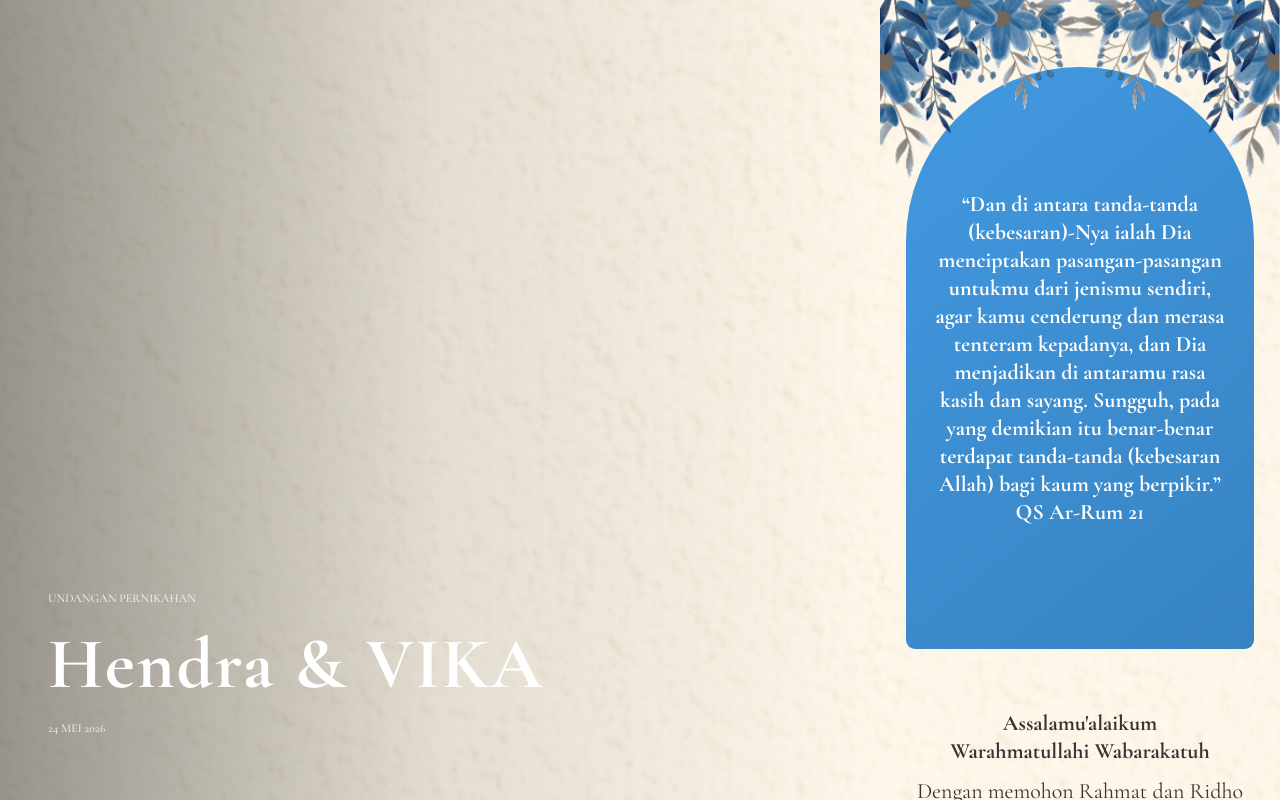
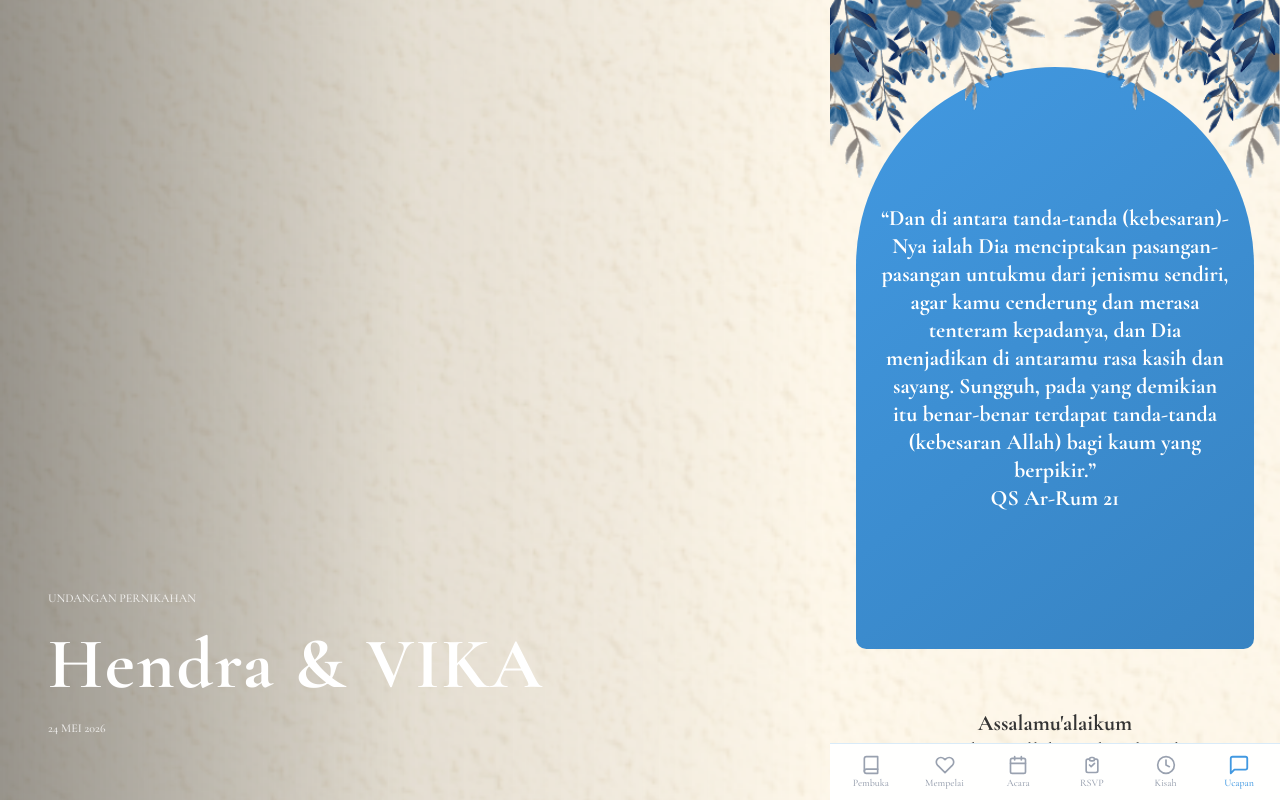
Before and after one commit to Arrasyidff/web-invitation-bunvik, a Next.js app: page / in a window 1280 px wide. Both pictures are taken after a click on the button "Buka undangan". Built offline with nearby package versions, Linux system fonts and the light colour scheme.

Commit message:
feat: Add BottomNavbar component for improved navigation and user experience on the homepage. Integrate it into both mobile and desktop layouts, enhancing accessibility to different sections.

```diff
--- a/src/app/page.tsx
+++ b/src/app/page.tsx
@@ -1,6 +1,6 @@
 "use client";
 
-import { useState, useEffect } from "react";
+import { useState, useEffect, useRef } from "react";
 import { CoverSection } from "@/features/cover/components/CoverSection";
 import { CoverLeftPanel } from "@/features/cover/components/CoverLeftPanel";
 import { CoverRightPanel } from "@/features/cover/components/CoverRightPanel";
@@ -11,6 +11,7 @@ import { RsvpSection } from "@/features/rsvp/components/RsvpSection";
 import { StorySection } from "@/features/story/components/StorySection";
 import { WishesSection } from "@/features/wishes/components/WishesSection";
 import { LoadingOverlay } from "@/components/ui/LoadingOverlay";
+import { BottomNavbar } from "@/components/ui/BottomNavbar";
 
 import backgroundSrc from "@/app/assets/background.png";
 import blueEnvelopeSrc from "@/app/assets/blue-envelope.png";
@@ -29,6 +30,7 @@ const PRELOAD_IMAGE_URLS = [
 export default function HomePage() {
   const [isInvitationOpen, setIsInvitationOpen] = useState(false);
   const [isLoading, setIsLoading] = useState(true);
+  const desktopScrollRef = useRef<HTMLDivElement>(null);
 
   useEffect(() => {
     const MINIMUM_LOAD_MS = 800;
@@ -71,7 +73,8 @@ export default function HomePage() {
         {!isInvitationOpen ? (
           <CoverSection onOpen={() => setIsInvitationOpen(true)} />
         ) : (
-          <div>
+          <>
+            <div className="pb-16">
               <OpeningSection />
               <CoupleSection />
               <EventSection />
@@ -79,13 +82,16 @@ export default function HomePage() {
               <StorySection />
               <WishesSection />
             </div>
+            <BottomNavbar className="fixed bottom-0 left-0 right-0 z-50" />
+          </>
         )}
       </div>
 
       {/* Desktop/tablet layout */}
       <div className="hidden md:flex h-screen">
         <CoverLeftPanel />
-        <div className="w-100 h-full overflow-y-auto shrink-0">
+        <div className="w-112.5 h-full shrink-0 flex flex-col">
+          <div ref={desktopScrollRef} className="flex-1 overflow-y-auto">
             {!isInvitationOpen ? (
               <CoverRightPanel onOpen={() => setIsInvitationOpen(true)} />
             ) : (
@@ -99,6 +105,10 @@ export default function HomePage() {
               </div>
             )}
           </div>
+          {isInvitationOpen && (
+            <BottomNavbar scrollContainerRef={desktopScrollRef} />
+          )}
+        </div>
       </div>
     </main>
   );
--- /dev/null
+++ b/src/components/ui/BottomNavbar.tsx
@@ -0,0 +1,132 @@
+"use client";
+
+import { useState, useEffect, RefObject } from "react";
+
+interface NavItem {
+  id: string;
+  label: string;
+  icon: React.ReactNode;
+}
+
+interface BottomNavbarProps {
+  scrollContainerRef?: RefObject<HTMLDivElement | null>;
+  className?: string;
+}
+
+const NAV_ITEMS: NavItem[] = [
+  {
+    id: "opening",
+    label: "Pembuka",
+    icon: (
+      <svg viewBox="0 0 24 24" fill="none" stroke="currentColor" strokeWidth="2" strokeLinecap="round" strokeLinejoin="round" className="w-full h-full">
+        <path d="M4 19.5A2.5 2.5 0 0 1 6.5 17H20" />
+        <path d="M6.5 2H20v20H6.5A2.5 2.5 0 0 1 4 19.5v-15A2.5 2.5 0 0 1 6.5 2z" />
+      </svg>
+    ),
+  },
+  {
+    id: "couple",
+    label: "Mempelai",
+    icon: (
+      <svg viewBox="0 0 24 24" fill="none" stroke="currentColor" strokeWidth="2" strokeLinecap="round" strokeLinejoin="round" className="w-full h-full">
+        <path d="M20.84 4.61a5.5 5.5 0 0 0-7.78 0L12 5.67l-1.06-1.06a5.5 5.5 0 0 0-7.78 7.78l1.06 1.06L12 21.23l7.78-7.78 1.06-1.06a5.5 5.5 0 0 0 0-7.78z" />
+      </svg>
+    ),
+  },
+  {
+    id: "event",
+    label: "Acara",
+    icon: (
+      <svg viewBox="0 0 24 24" fill="none" stroke="currentColor" strokeWidth="2" strokeLinecap="round" strokeLinejoin="round" className="w-full h-full">
+        <rect x="3" y="4" width="18" height="18" rx="2" ry="2" />
+        <line x1="16" y1="2" x2="16" y2="6" />
+        <line x1="8" y1="2" x2="8" y2="6" />
+        <line x1="3" y1="10" x2="21" y2="10" />
+      </svg>
+    ),
+  },
+  {
+    id: "rsvp",
+    label: "RSVP",
+    icon: (
+      <svg viewBox="0 0 24 24" fill="none" stroke="currentColor" strokeWidth="2" strokeLinecap="round" strokeLinejoin="round" className="w-full h-full">
+        <path d="M9 5H7a2 2 0 0 0-2 2v12a2 2 0 0 0 2 2h10a2 2 0 0 0 2-2V7a2 2 0 0 0-2-2h-2" />
+        <rect x="9" y="3" width="6" height="4" rx="2" />
+        <path d="m9 12 2 2 4-4" />
+      </svg>
+    ),
+  },
+  {
+    id: "story",
+    label: "Kisah",
+    icon: (
+      <svg viewBox="0 0 24 24" fill="none" stroke="currentColor" strokeWidth="2" strokeLinecap="round" strokeLinejoin="round" className="w-full h-full">
+        <circle cx="12" cy="12" r="10" />
+        <polyline points="12 6 12 12 16 14" />
+      </svg>
+    ),
+  },
+  {
+    id: "wishes",
+    label: "Ucapan",
+    icon: (
+      <svg viewBox="0 0 24 24" fill="none" stroke="currentColor" strokeWidth="2" strokeLinecap="round" strokeLinejoin="round" className="w-full h-full">
+        <path d="M21 15a2 2 0 0 1-2 2H7l-4 4V5a2 2 0 0 1 2-2h14a2 2 0 0 1 2 2z" />
+      </svg>
+    ),
+  },
+];
+
+export function BottomNavbar({ scrollContainerRef, className }: BottomNavbarProps) {
+  const [activeSectionId, setActiveSectionId] = useState<string>("opening");
+
+  useEffect(() => {
+    const scrollTarget: EventTarget = scrollContainerRef?.current ?? window;
+
+    const handleScroll = () => {
+      const containerTop = scrollContainerRef?.current?.getBoundingClientRect().top ?? 0;
+      let currentActiveId = NAV_ITEMS[0].id;
+
+      for (const { id } of NAV_ITEMS) {
+        const sectionEl = document.getElementById(id);
+        if (!sectionEl) continue;
+        const relativeTop = sectionEl.getBoundingClientRect().top - containerTop;
+        if (relativeTop <= 80) {
+          currentActiveId = id;
+        }
+      }
+
+      setActiveSectionId(currentActiveId);
+    };
+
+    scrollTarget.addEventListener("scroll", handleScroll, { passive: true });
+    handleScroll();
+
+    return () => scrollTarget.removeEventListener("scroll", handleScroll);
+  }, [scrollContainerRef]);
+
+  function handleNavClick(id: string) {
+    document.getElementById(id)?.scrollIntoView({ behavior: "smooth" });
+  }
+
+  return (
+    <nav className={`bg-white/95 backdrop-blur-sm border-t border-[#4299E1]/20 ${className ?? ""}`}>
+      <div className="flex justify-around items-center h-14 px-1">
+        {NAV_ITEMS.map(({ id, label, icon }) => (
+          <button
+            key={id}
+            onClick={() => handleNavClick(id)}
+            className={`flex flex-col items-center gap-0.5 flex-1 py-2 transition-all duration-200 ${
+              activeSectionId === id ? "text-[#4299E1]" : "text-gray-400 hover:text-[#4299E1]/60"
+            }`}
+          >
+            <span className={`w-5 h-5 transition-transform duration-200 ${activeSectionId === id ? "scale-110" : ""}`}>
+              {icon}
+            </span>
+            <span className="text-[10px] font-medium leading-tight">{label}</span>
+          </button>
+        ))}
+      </div>
+    </nav>
+  );
+}
```
Lines whose indentation alone changed are shown as unchanged.
